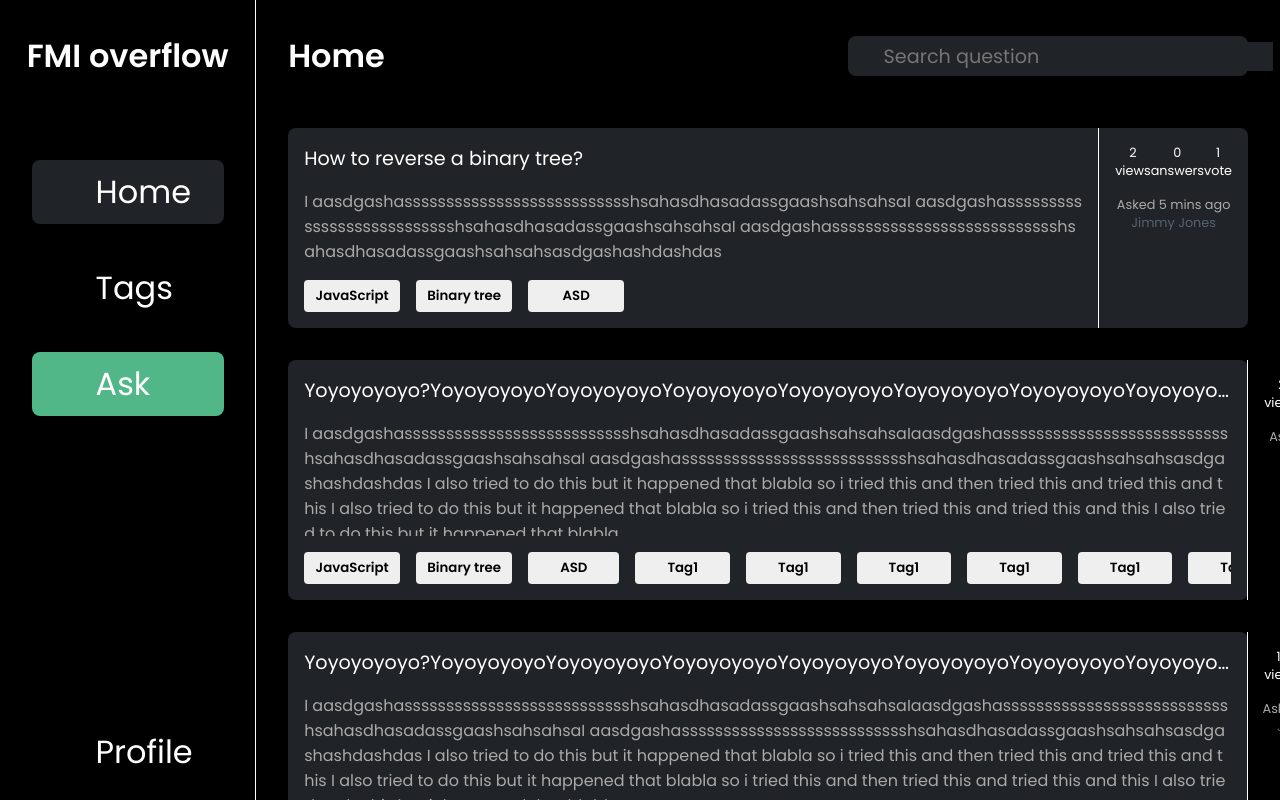
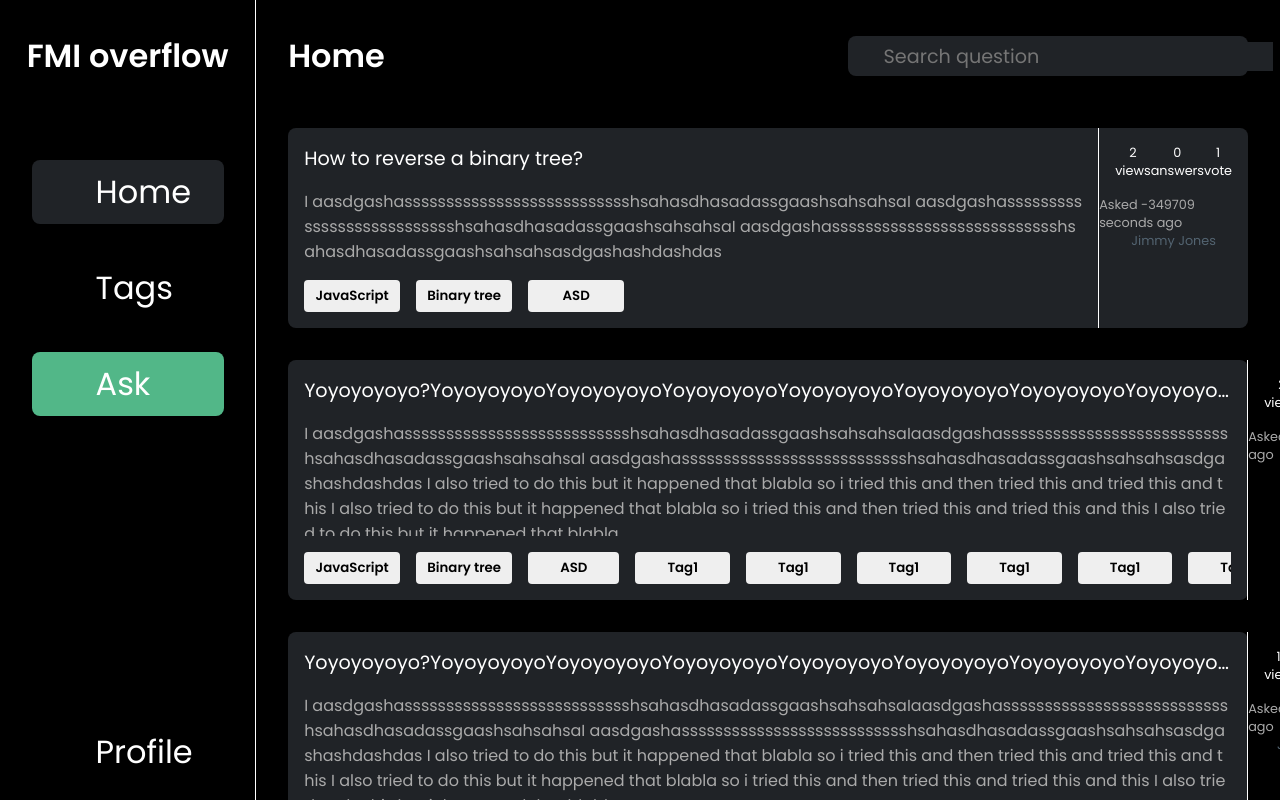
Before and after one commit to PaulRosca/proiectTW, a React (Create React App) app in the folder frontend/: page / in a window 1280 px wide. Built offline with nearby package versions, Linux system fonts and the light colour scheme; some icons are missing.

Commit message:
added asked x minutes/hours... ago funcitonality

```diff
--- a/frontend/src/components/PostThumbnail/PostThumbnail.bl.js
+++ b/frontend/src/components/PostThumbnail/PostThumbnail.bl.js
@@ -1,3 +1,32 @@
 export const getShortContent = (content, limit) => content.length > limit ? content.substring(0, limit) + "..." : content;
 
 export const getCorrectFormOfNounBasedOnValue = (noun, value) => +value === 1 ? noun : noun + 's';
+
+// * Taken from https://stackoverflow.com/questions/3177836/how-to-format-time-since-xxx-e-g-4-minutes-ago-similar-to-stack-exchange-site
+export const getTimeSince = (date) => {
+
+    var seconds = Math.floor((new Date() - date) / 1000);
+
+    var interval = seconds / 31536000;
+
+    if (interval > 1) {
+      return Math.floor(interval) + " years";
+    }
+    interval = seconds / 2592000;
+    if (interval > 1) {
+      return Math.floor(interval) + " months";
+    }
+    interval = seconds / 86400;
+    if (interval > 1) {
+      return Math.floor(interval) + " days";
+    }
+    interval = seconds / 3600;
+    if (interval > 1) {
+      return Math.floor(interval) + " hours";
+    }
+    interval = seconds / 60;
+    if (interval > 1) {
+      return Math.floor(interval) + " minutes";
+    }
+    return Math.floor(seconds) + " seconds";
+  }
--- a/frontend/src/components/PostThumbnail/PostThumbnail.component.js
+++ b/frontend/src/components/PostThumbnail/PostThumbnail.component.js
@@ -1,6 +1,6 @@
 import { Icon } from "@iconify/react";
 import { Tag } from "../Tag/Tag.component";
-import { getShortContent, getCorrectFormOfNounBasedOnValue } from "./PostThumbnail.bl";
+import { getShortContent, getCorrectFormOfNounBasedOnValue, getTimeSince } from "./PostThumbnail.bl";
 import { Container, PostContent, PostDetails, Title, Content, Tags, PostStats, StatValue, StatName, Stat, Time, Username } from "./PostThumbnail.styled";
 
 export const PostThumbnail = ({post}) => {
@@ -29,7 +29,7 @@ export const PostThumbnail = ({post}) => {
                     <StatName>{getCorrectFormOfNounBasedOnValue("vote", stats.likes - stats.dislikes)}</StatName>
                     </Stat>
                 </PostStats>
-                <Time>Asked 5 mins ago</Time>
+                <Time>Asked {getTimeSince(timestamp)} ago</Time>
                 <Username>{createdBy.username}</Username>
                 <Icon icon="bx:bx-user" style={{"fontSize": "3rem", "alignSelf":"center", "flex": "1"}}></Icon>
             </PostDetails>
--- a/frontend/src/pages/Home.page.js
+++ b/frontend/src/pages/Home.page.js
@@ -18,7 +18,7 @@ const posts = [{
     "likes": 15,
     "dislikes": 14
   },
-  timestamp: new Date(1636654463618)
+  timestamp: new Date(1637003895118)
 },
 {
   "id": 2,
```
